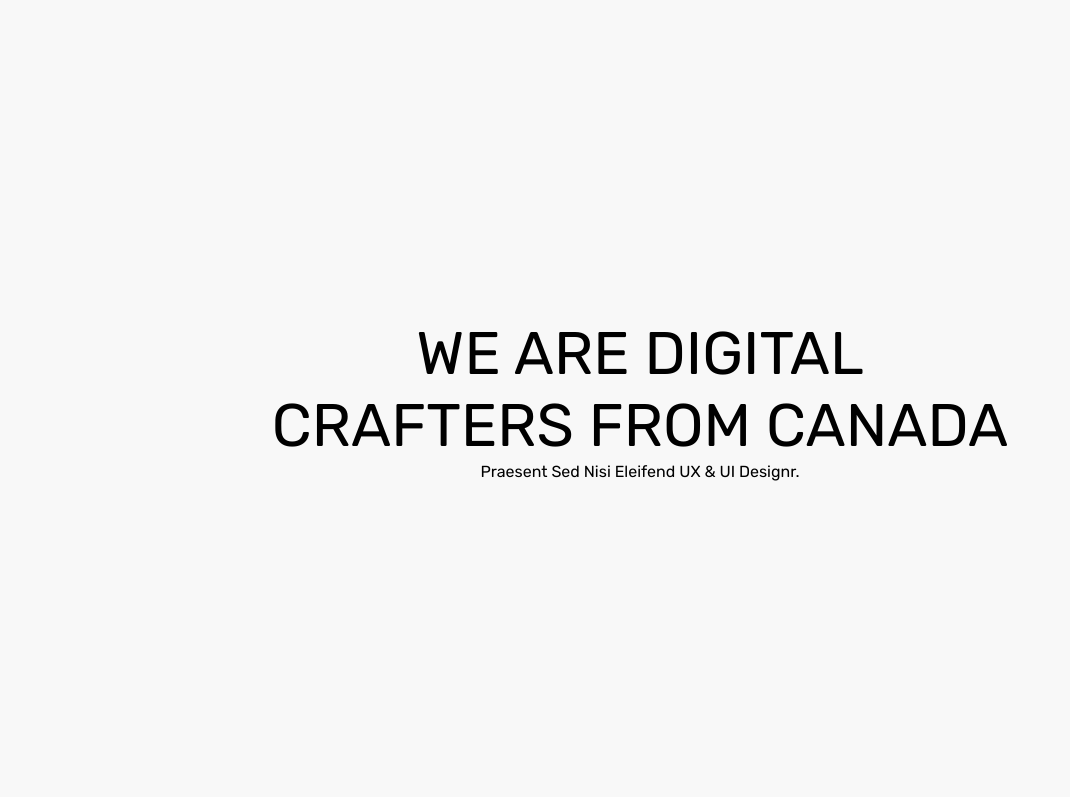
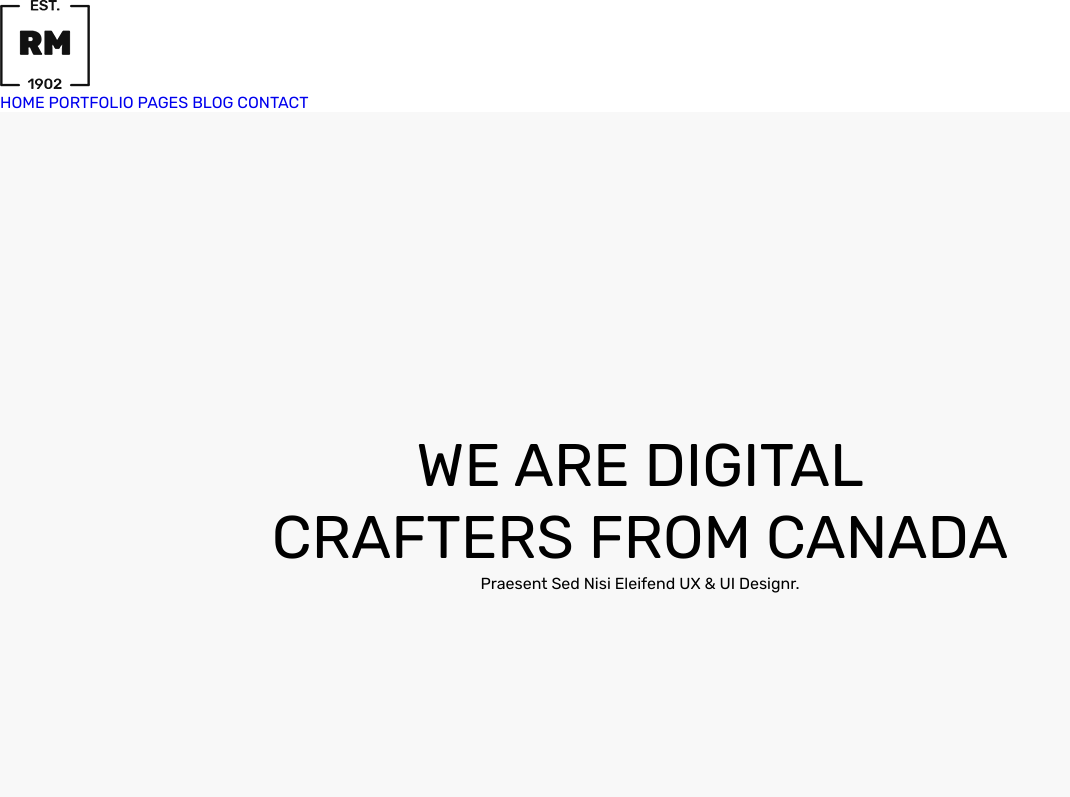
Before and after one commit to escorpion16/proyecto-agencia, a plain HTML site: page index.html in a window 1280 px wide. Shown: the top 797 px of the page, without its empty margins (0-1070 px from the left). Drawn offline with Linux system fonts and the light colour scheme.

Commit message:
Añadiendo menu fixed

```diff
--- a/index.html
+++ b/index.html
@@ -10,6 +10,32 @@
 
 </head>
 <body>
+    <!-- MENU -->
+    <div id="section-menu">
+
+        <nav class="navbar">
+            <a class="logo-menu">
+                <img src="./logo-black.png" alt="logo">
+            </a>
+            <ul>
+                <li>
+                    <a href="#">HOME</a>
+                </li>
+                <li>
+                    <a href="#">PORTFOLIO</a>
+                </li>
+                <li>
+                    <a href="#">PAGES</a>
+                </li>
+                <li>
+                    <a href="#">BLOG</a>
+                </li>
+                <li>
+                    <a href="#">CONTACT</a>
+                </li>
+            </ul>
+        </nav>
+    </div>
     <!-- SECTION INTRO -->
     <div id="intro" class="bg-light d-flex bg-yellow justify-center align-center text-center">
         <div>
--- a/styles.css
+++ b/styles.css
@@ -32,6 +32,17 @@ p{
     width: 100%;
     padding-right: 15px;
     padding-left: 15px;
+}
+/* SECTION MENU */
+.section-menu{
+    width: 70%;
+
+}
+.navbar li{
+    display: inline-block;
+}
+.navbar a{
+    text-decoration: none;
 }
 
 /* SECTION INTRO */
```
Also changed, not shown: logo-black.png (added).
